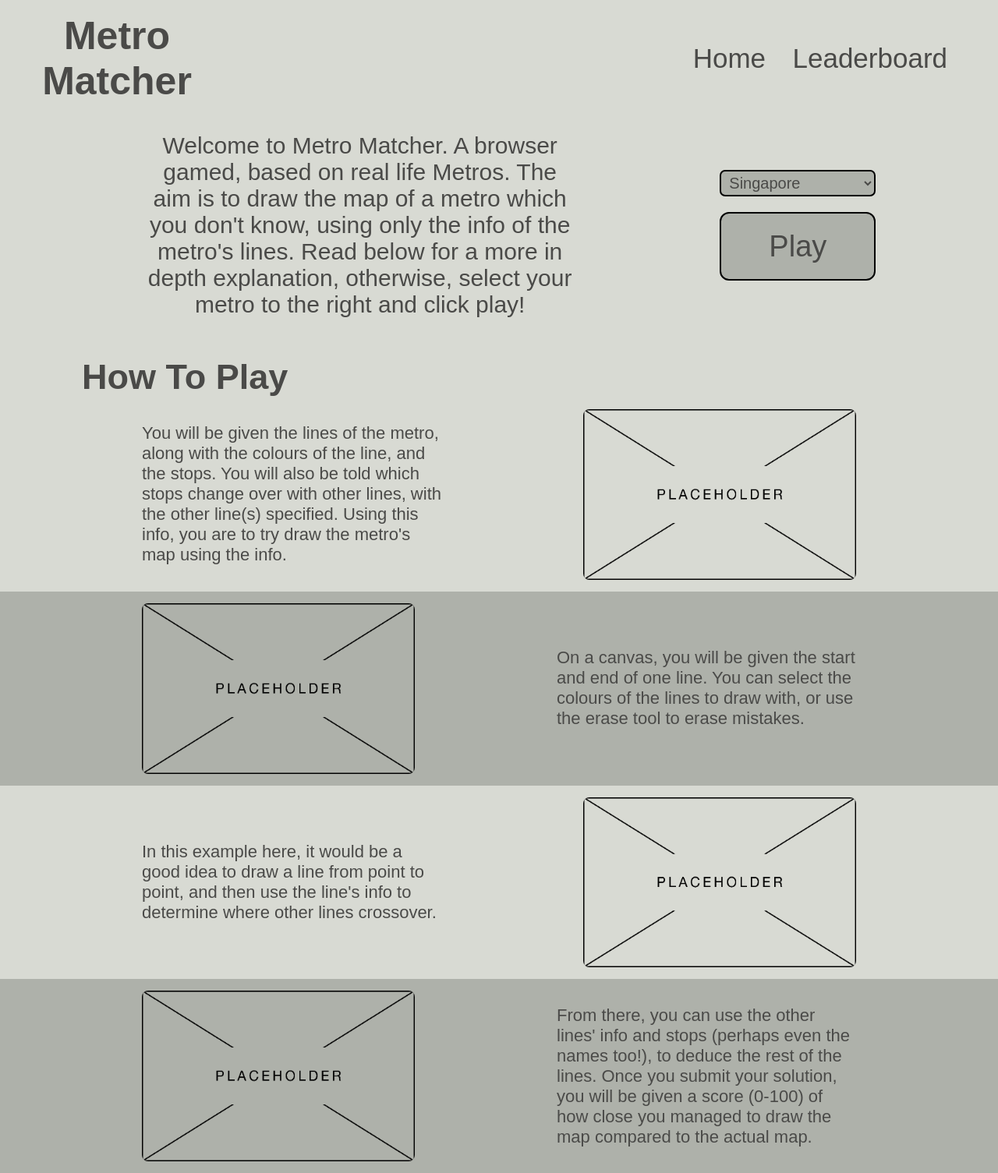
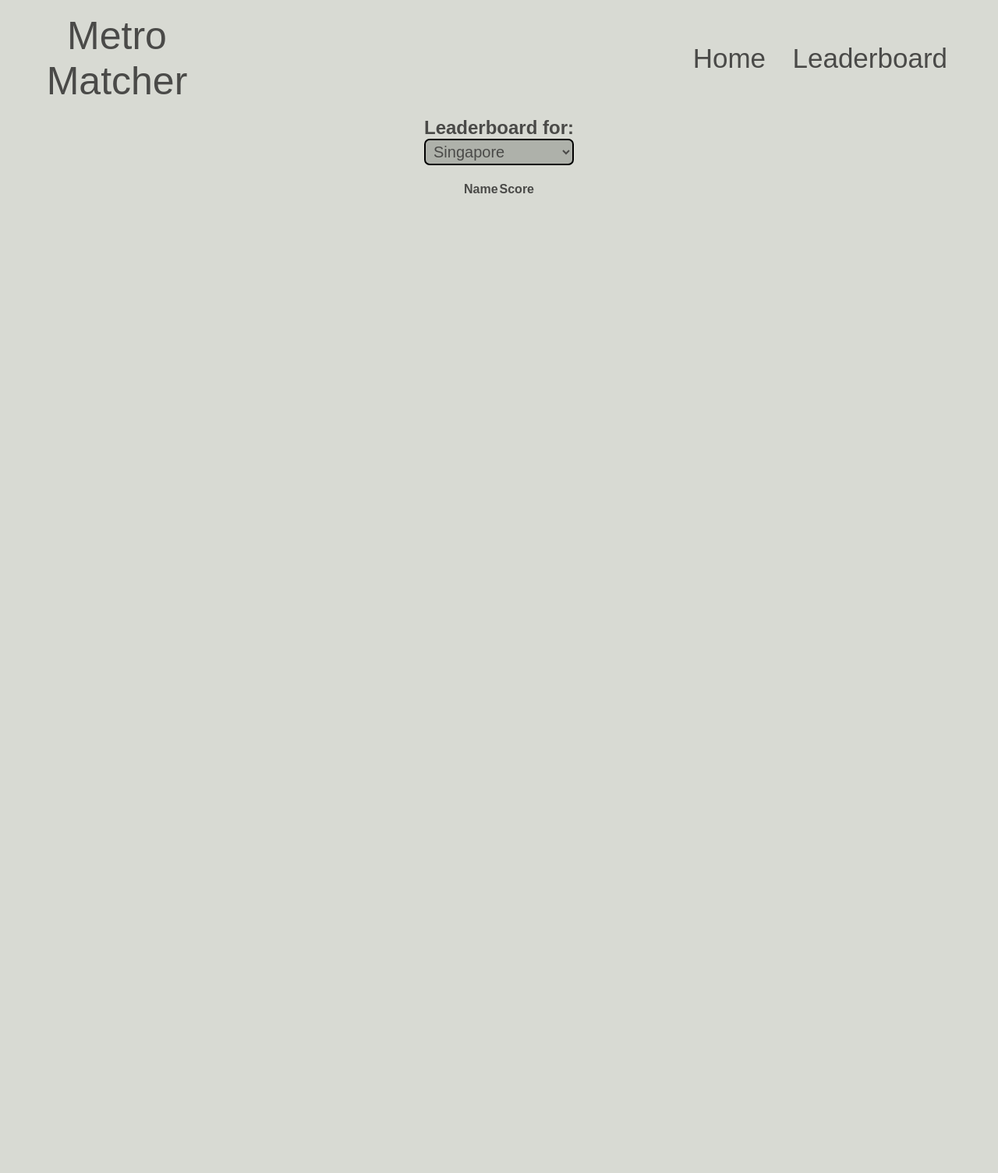
Before and after one commit to br3nd0g/Metro-Matcher, a Flask app: page /leaderboard in a window 1280 px wide. Shown: the whole page at 78% size. After the commit the page ends 248 px from the top, so only its background shows below. Run offline with Flask 2, Linux system fonts and the light colour scheme; lists and menus that the app fills with data are empty.

Commit message:
small start on leaderboard page

```diff
--- a/main.py
+++ b/main.py
@@ -9,7 +9,7 @@ def index():
 
 @app.route('/leaderboard')
 def leaderboard():
-    return render_template('index.html')
+    return render_template('leaderboard.html')
 
 @app.route('/game')
 def game():
--- a/static/css/style.css
+++ b/static/css/style.css
@@ -39,10 +39,11 @@ header{
     justify-content: space-between;
 }
 
-header>h1{
+header>a{
     width: 200px;
     text-align: center;
     font-size: 50px;
+    text-decoration: none;
 }
 
 #links>a{
@@ -59,11 +60,11 @@ header>h1{
     border-bottom: 1px solid var(--highlightclr)
 }
 
+/*home page css*/
+
 #primaryContent, #howToPlay{
     width: 100%;
 }
-
-/*home page css*/
 
 #primaryContent{
     width: 100%;
@@ -100,7 +101,7 @@ header>h1{
     transition: 0.2s;
 }
 
-#playStart>input{
+#playStart>button{
     width: 100%;
     aspect-ratio: 9/4;
     font-size: 38px;
@@ -111,7 +112,7 @@ header>h1{
     transition: 0.2s;
 }
 
-#playStart>input:hover{
+#playStart>button:hover{
     border-radius: 14px;
     border: 2px solid var(--highlightclr);
     background-color: var(--backgroundclr2);
@@ -167,3 +168,56 @@ header>h1{
 /*game page css*/
 
 /*leaderboard page css*/
+
+#leaderboard{
+    width: 100%;
+    display: flex;
+    flex-direction: column;
+    align-items: center;
+    justify-content: flex-start;
+}
+
+#leaderboardHeader{
+
+}
+
+#leaderboardHeader>h2{
+
+}
+
+#leaderboardHeader>select{
+    width: 100%;
+    color: var(--textclr);
+    background-color: var(--backgroundclr2);
+    border-radius: 7px;
+    border: 2px solid black;
+    font-size: 20px;
+    padding: 3px 6px;
+    margin-bottom: 20px;
+    transition: 0.2s;
+}
+
+#leaderboardHeader>select:hover{
+    border-radius: 14px;
+    border: 2px solid var(--highlightclr);
+    background-color: var(--backgroundclr2);
+}
+
+#leaderboardHeader>select *{
+    border: 1px solid black;
+    color: var(--textclr);
+    font-size: 20px;
+    background-color: var(--backgroundclr2);
+}
+
+#leaderboard>table{
+
+}
+
+#leaderboard>table>tr{
+
+}
+
+#leaderboard>table>tr>td, #leaderboard>table>tr>th{
+
+}
--- a/static/js/script.js
+++ b/static/js/script.js
@@ -0,0 +1,4 @@
+function redirectToGame(){
+    metro = document.getElementById("metroSelect").value
+    window.location.href = `http://192.168.1.94:81/game?city=${metro}`;
+}
--- a/templates/index.html
+++ b/templates/index.html
@@ -11,7 +11,7 @@
     </head>
     <body>
         <header>
-            <h1>Metro Matcher</h1>
+            <a href="{{ url_for('index') }}">Metro Matcher</a>
             <div id="links">
                 <a href="{{ url_for('index') }}">Home</a>
                 <a href="{{ url_for('leaderboard') }}">Leaderboard</a>
@@ -21,14 +21,14 @@
         <div id="primaryContent">
             <p>Welcome to Metro Matcher. A browser gamed, based on real life Metros. The aim is to draw the map of a metro which you don't know, using only the info of the metro's lines. Read below for a more in depth explanation, otherwise, select your metro to the right and click play!</p>
 
-            <form method="post" id="playStart">
-                <select name="metro" id="metroSelect">
+            <div id="playStart">
+                <select name="metro">
                     <option value="singapore">Singapore</option>
                     <option value="newYork">New York</option>
                     <option value="london">London</option>
                 </select>
-                <input type="submit" class="formButton" value="Play"/>
-            </form>
+                <button class="formButton" onClick="redirectToGame()">Play</button>
+            </div>
         </div>
 
         <div id="howToPlay">
--- a/templates/leaderboard.html
+++ b/templates/leaderboard.html
@@ -0,0 +1,51 @@
+<!DOCTYPE html>
+<html>
+    <head>
+        <meta charset="utf-8">
+        <meta http-equiv="X-UA-Compatible" content="IE=edge">
+        <title>Metro Matcher</title>
+        <meta name="description" content="">
+        <meta name="viewport" content="width=device-width, initial-scale=1">
+        <link rel="stylesheet" href="../static/css/style.css">
+        <script src="../static/js/script.js" async defer></script>
+    </head>
+    <body>
+        <header>
+            <a href="{{ url_for('index') }}">Metro Matcher</a>
+            <div id="links">
+                <a href="{{ url_for('index') }}">Home</a>
+                <a href="{{ url_for('leaderboard') }}">Leaderboard</a>
+            </div>
+        </header>
+
+        <div id="leaderboard">
+            <div id="leaderboardHeader">
+                <h2>Leaderboard for: </h2>
+                <select name="metro" id="leadMetroSelect">
+                    <option value="singapore">Singapore</option>
+                    <option value="newYork">New York</option>
+                    <option value="london">London</option>
+                </select>
+            </div>
+
+            <table>
+                <tr>
+                    <th>Name</th>
+                    <th>Score</th>
+                </tr>
+
+                <!-- rest of data put in dynamically, using
+                <tr>
+                    <td>Name</td>
+                    <td>Score</td>
+                </tr>
+
+                and putting things in where they should be MAX 25 times
+                -->
+            </table>
+        </div>
+
+
+
+    </body>
+</html>
```
